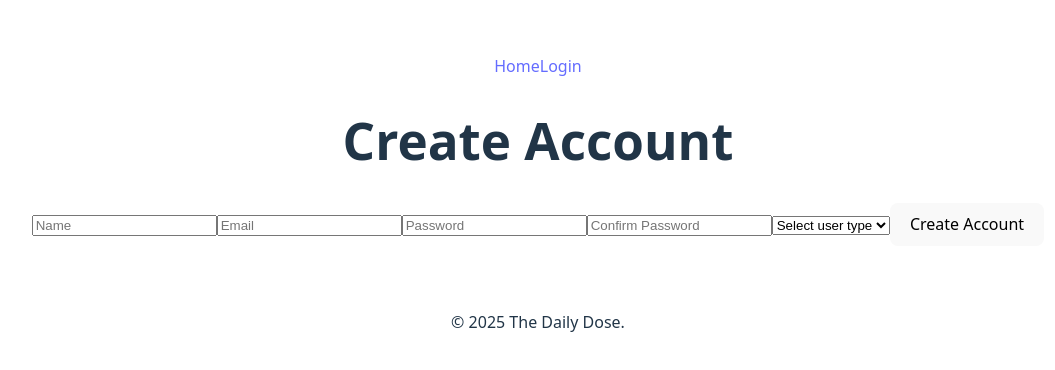
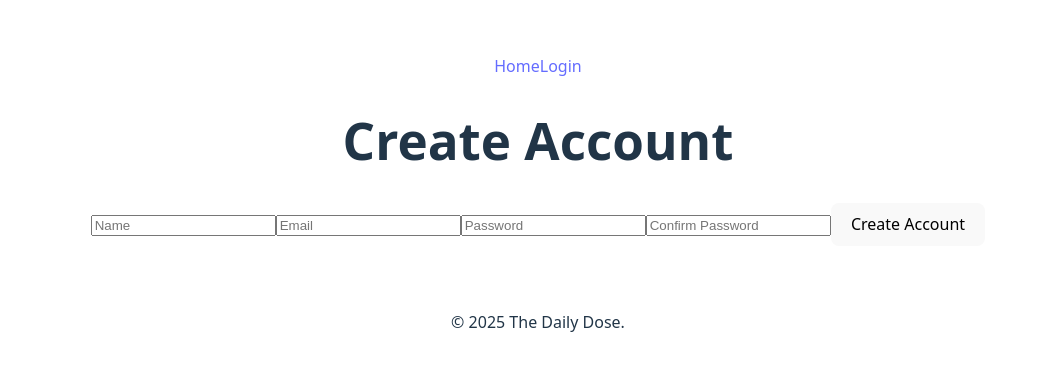
Before and after one commit to Medieinstitutet/fsu24d-systemutveckling-e-handel-f-r-prenumerationer-squad-twelve, a React (Vite) app in the folder frontend/: page /CreateAccount in a window 1280 px wide. Shown: the part 190-560 px from the top of the page, without its empty margins (102-1157 px from the left). Built offline with nearby package versions, Linux system fonts and the light colour scheme.

Commit message:
.. rikardnilsson

```diff
--- a/frontend/pages/CreateAccount.tsx
+++ b/frontend/pages/CreateAccount.tsx
@@ -84,19 +84,10 @@ const CreateAccount = () => {
             onChange={handleChange}
           />
 
-          <select
-            name="userType"
-            value={formData.userType}
-            onChange={handleChange}
-          >
-            <option value="">Select user type</option>
-            <option value="curious">The Curious</option>
-            <option value="informed">The Informed</option>
-            <option value="insider">The Insider</option>
-          </select>
-
           {error && <p style={{ color: "red" }}>{error}</p>}
-          {success && <p style={{ color: "green" }}>Account created successfully!</p>}
+          {success && (
+            <p style={{ color: "green" }}>Account created successfully!</p>
+          )}
           <button type="submit">Create Account</button>
         </form>
       </main>
```
